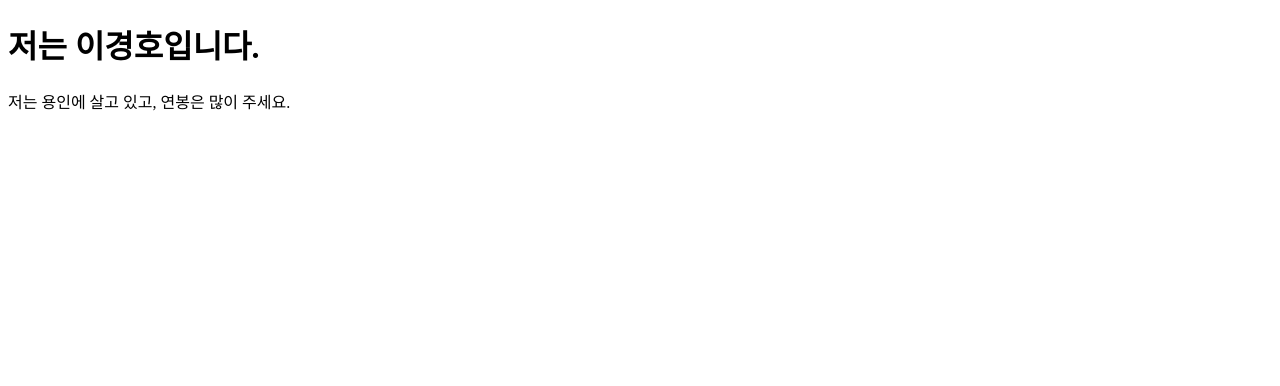
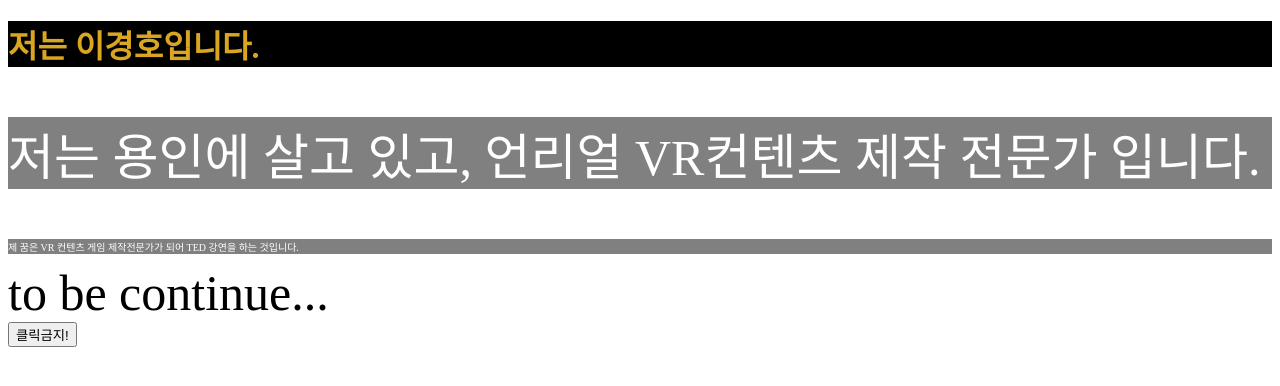
Before and after one commit to kyungho-lee/kyungho-lee.github.io, a plain HTML site: page index.html in a window 1280 px wide. Drawn offline with Linux system fonts and the light colour scheme.

Commit message:
/html/css/js 기본 구성확인

```diff
--- a/index.html
+++ b/index.html
@@ -5,10 +5,34 @@
     <meta name="viewport" content="width=device-width, initial-scale=1.0">
     <meta http-equiv="X-UA-Compatible" content="ie=edge">
     <title>Document</title>
+    <style>
+        h1{
+            color: goldenrod;
+            background-color: black;
+        }
+        p{
+            color: white;
+            background-color: gray;
+        }
+        .big{
+            font-size : 50px;
+        }
+        .dream{
+            font-size: 10px;
+        }
+    </style>
 </head>
 <body>
     <h1>저는 이경호입니다.</h1>
-    <p> 저는 용인에 살고 있고, 연봉은 많이 주세요.</p>
-
+    <p class ="big"> 저는 용인에 살고 있고, 언리얼 VR컨텐츠 제작 전문가 입니다.</p>
+    <p class ="dream"> 제 꿈은 VR 컨텐츠 게임 제작전문가가 되어 TED 강연을 하는 것입니다.</p>
+    <div class ="big">to be continue...</div>
+    <button id = "btn">클릭금지!</button>
+    <script>
+        const btn = document.querySelector('#btn');
+        btn.addEventListener('click',function(){
+            alert('클릭 하지마시오!');
+        })
+    </script>
 </body>
 </html>
```
